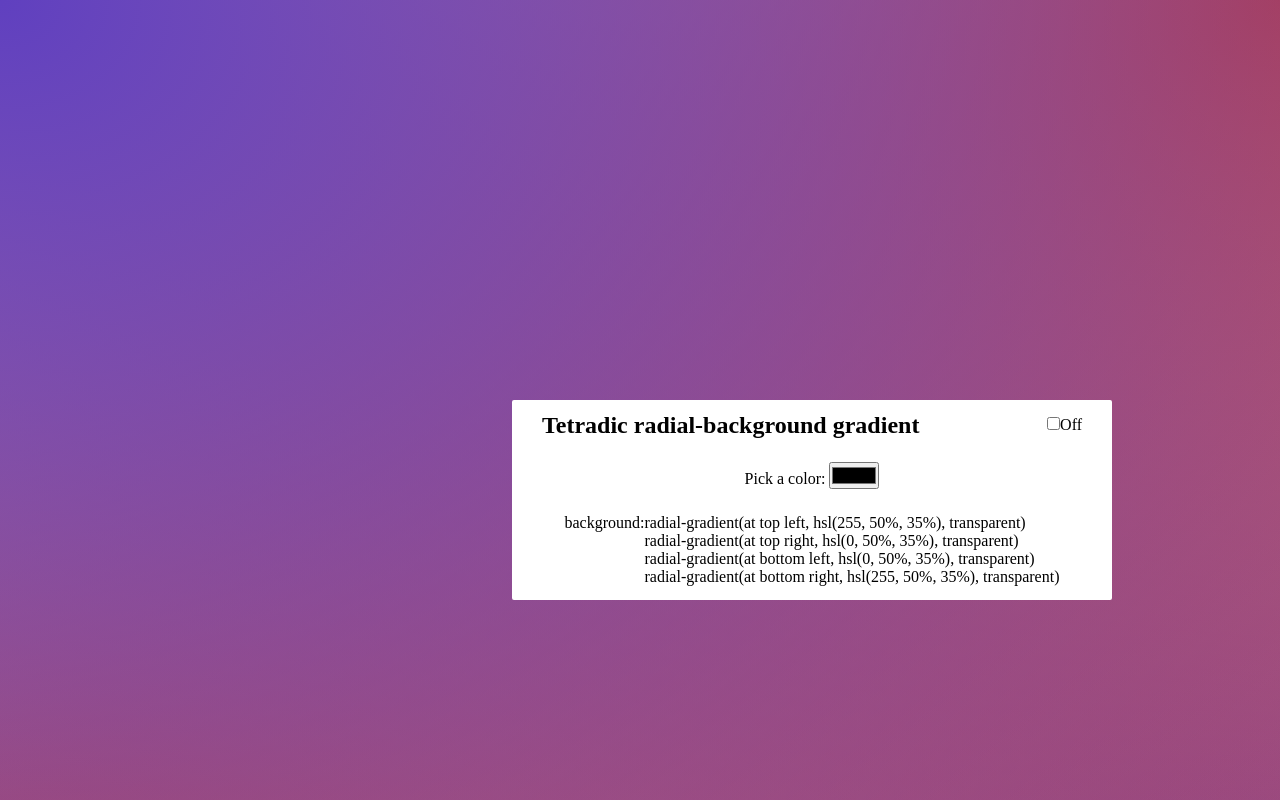
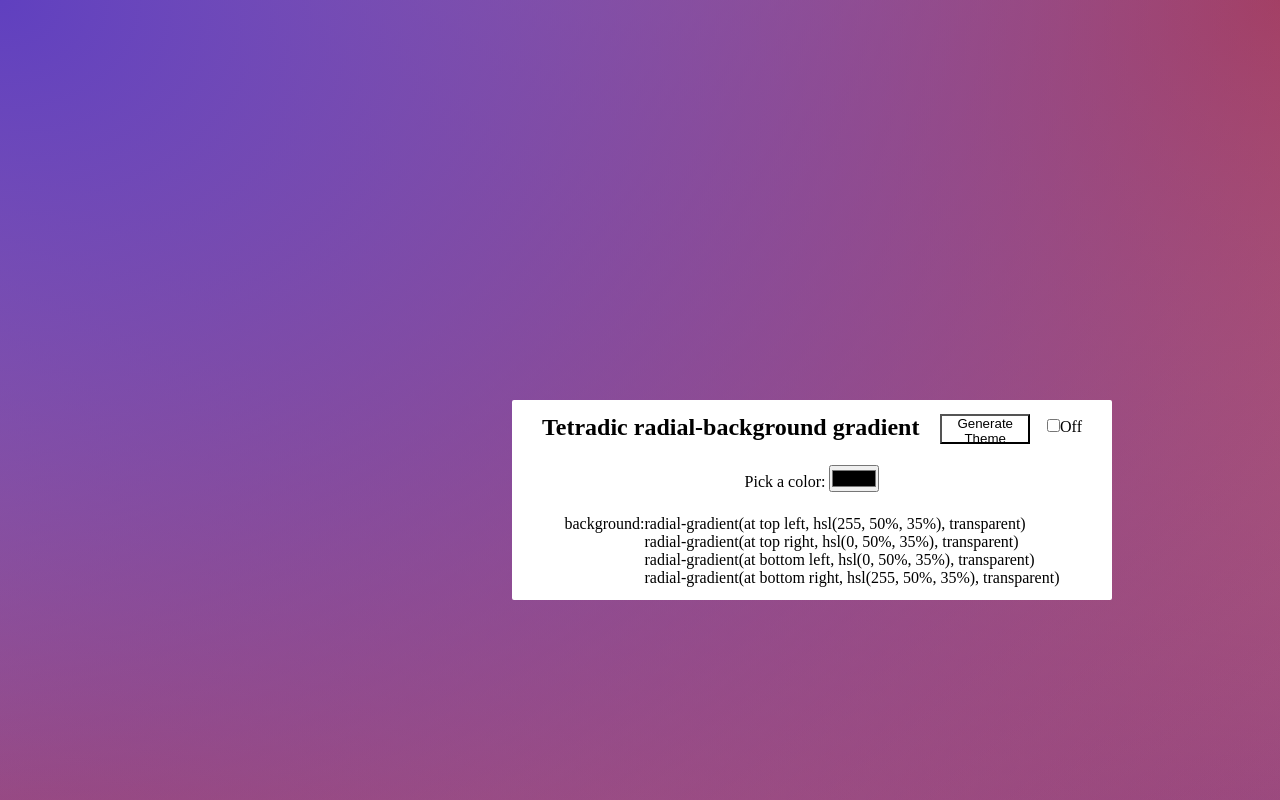
Before and after one commit to LeuIonOfficial/our-team-js, a React (Vite) app in the folder 01-color-picker/color-picker/: page / in a window 1280 px wide. Shown: the top 800 px of the page. Built offline with nearby package versions, Linux system fonts and the light colour scheme.

Commit message:
generate theme

```diff
--- a/01-color-picker/color-picker/src/components/Card.css
+++ b/01-color-picker/color-picker/src/components/Card.css
@@ -80,3 +80,9 @@ li {
     margin: 0 20px;
     align-items: center;
 }
+.generate-theme{
+    width: 90px;
+    height: 30px;
+    margin-left: 4px;
+    margin-top: 3px;
+}
--- a/01-color-picker/color-picker/src/components/Card.tsx
+++ b/01-color-picker/color-picker/src/components/Card.tsx
@@ -43,12 +43,25 @@ const Card: FC = () => {
         background: isChecked ? '#141414' : 'white',
         color: isChecked ? 'white' : "black"
 };
+    const buttonStyle = {
+        background: isChecked? "#141414" : 'white',
+        color: isChecked ? 'white' : "black"
+    }
 
     return (
         <div className="container" style={backgroundStyle}>
           <div className="angular-gradient"  style={cardStyle}>
               <div className={"heading-group"}>
                   <h2>Tetradic radial-background gradient</h2>
+
+                  <button
+                      className={"generate-theme"}
+                      type={"submit"}
+                      style={buttonStyle}
+                      checked={isChecked}
+                  >
+                      Generate Theme
+                  </button>
                   <div>
 
                       <input
```
